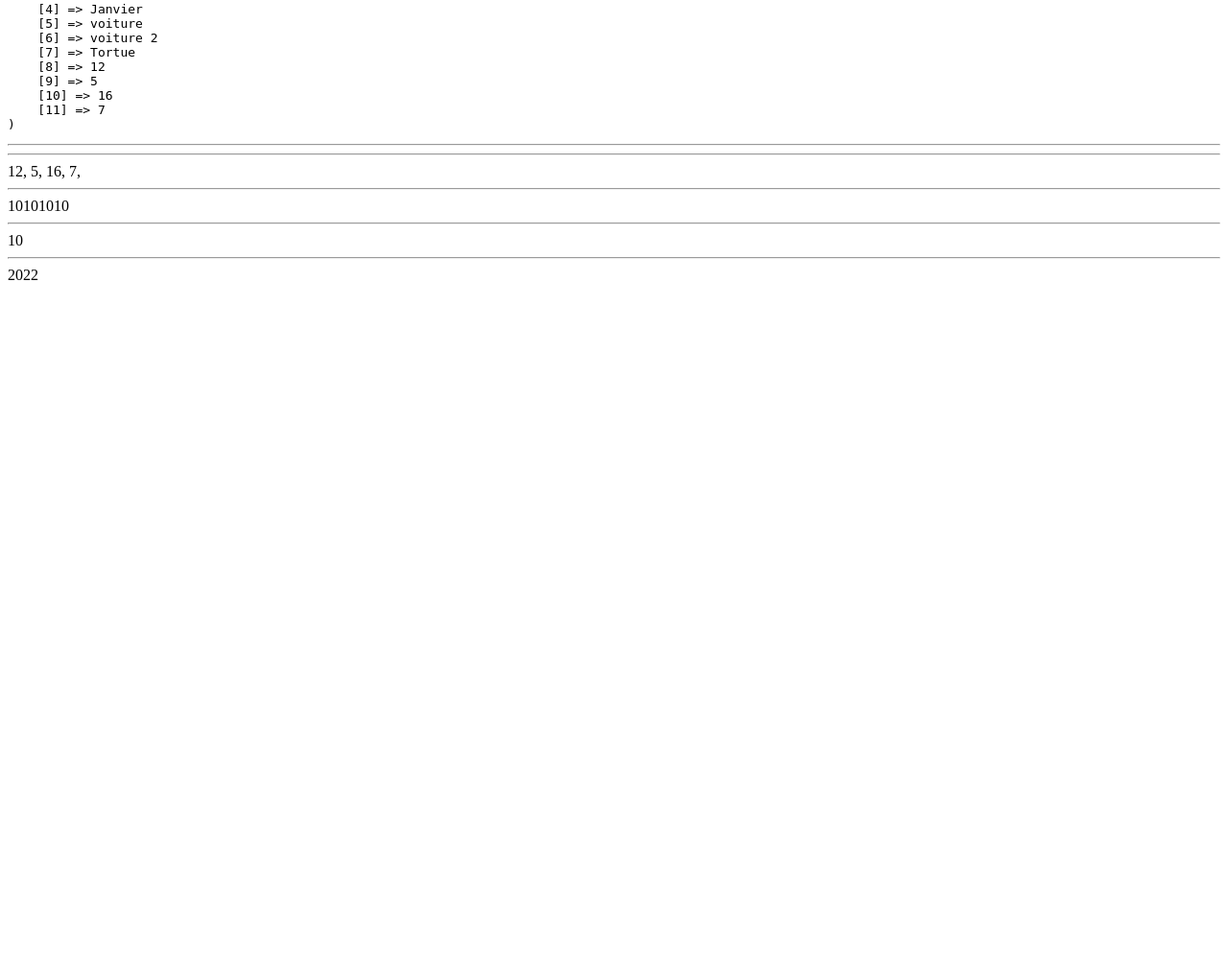
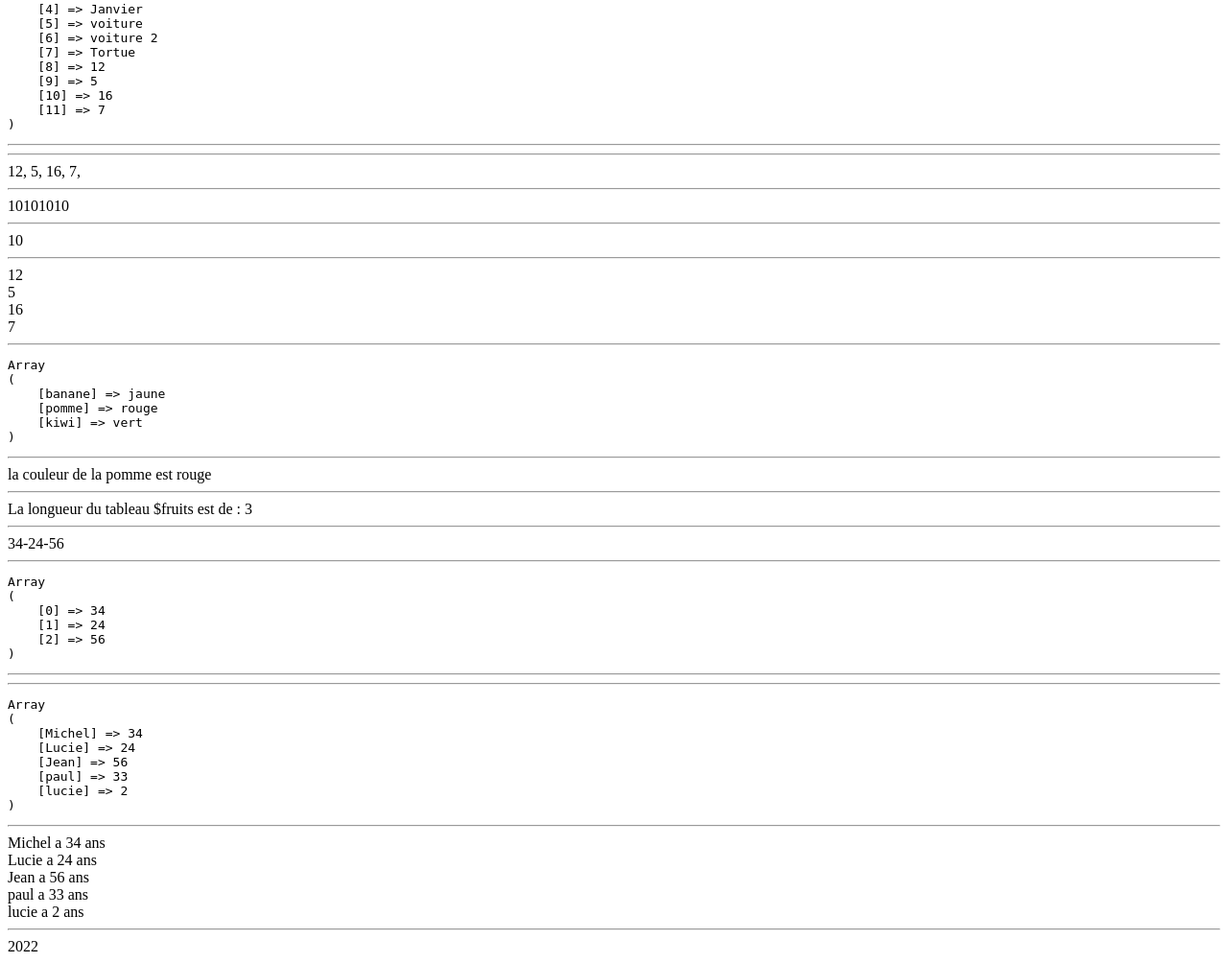
Before and after one commit to marvin972/Php-tableau-M, a PHP site: page / in a window 1280 px wide. Shown: the part 559-1563 px from the top of the page at 96% size. Before the commit the page ends 851 px from the top, so only its background shows below. Run offline with PHP 8.4, Linux system fonts and the light colour scheme.

Commit message:
ajout tableau ages

```diff
--- a/index.php
+++ b/index.php
@@ -56,6 +56,51 @@ for ($j = 0; $j < count($notes) ; $j++ ) {
 }
 $moyNotes = $totalNote / count($notes);
 echo $moyNotes;
+
+echo "<hr>";
+
+foreach ($notes as $note) {
+    echo $note . "<br>";
+}
+
+////////////////////////////////
+// Tableau Associatif
+////////////////////////////////
+
+$fruits = ['banane' => 'jaune' , 'pomme' => 'rouge' , 'kiwi' => 'vert'];
+
+debug($fruits);
+
+echo 'la couleur de la pomme est ' .$fruits['pomme'];
+echo "<hr>";
+
+echo 'La longueur du tableau $fruits est de : ' .sizeof($fruits);
+
+echo "<hr>";
+
+$ages = [
+    'Michel' => 34,
+    'Lucie' => 12,
+    'Lucie' => 24,
+    'Jean' => 56
+];
+$chaine = implode('-',$ages);
+echo $chaine;
+
+$age2 = explode('-',$chaine);
+debug($age2);
+
+$ages ['paul'] =33;
+$ages ['lucie'] = 02;
+debug($ages);
+
+
+foreach($ages as $key => $value){
+    echo $key . ' a ' . $value . ' ans<br>';
+}
+
+
+
 ?>
 </main>
 <?php
```
